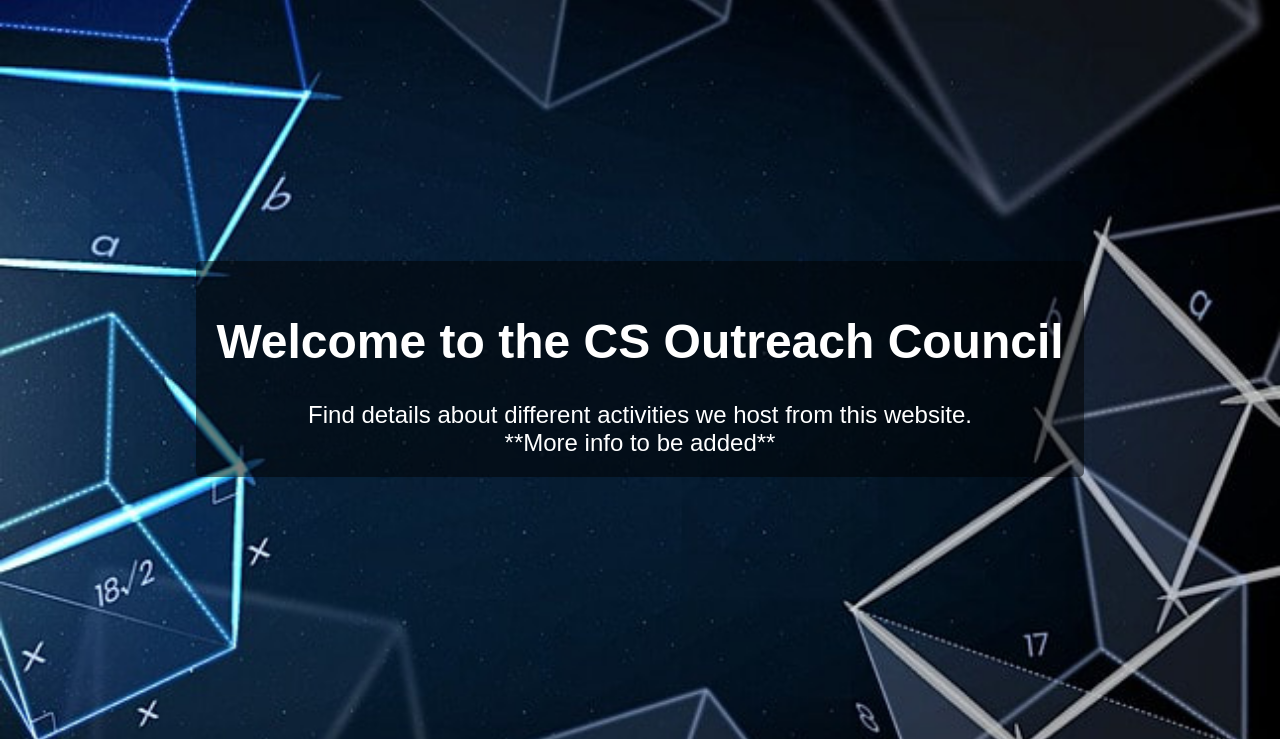
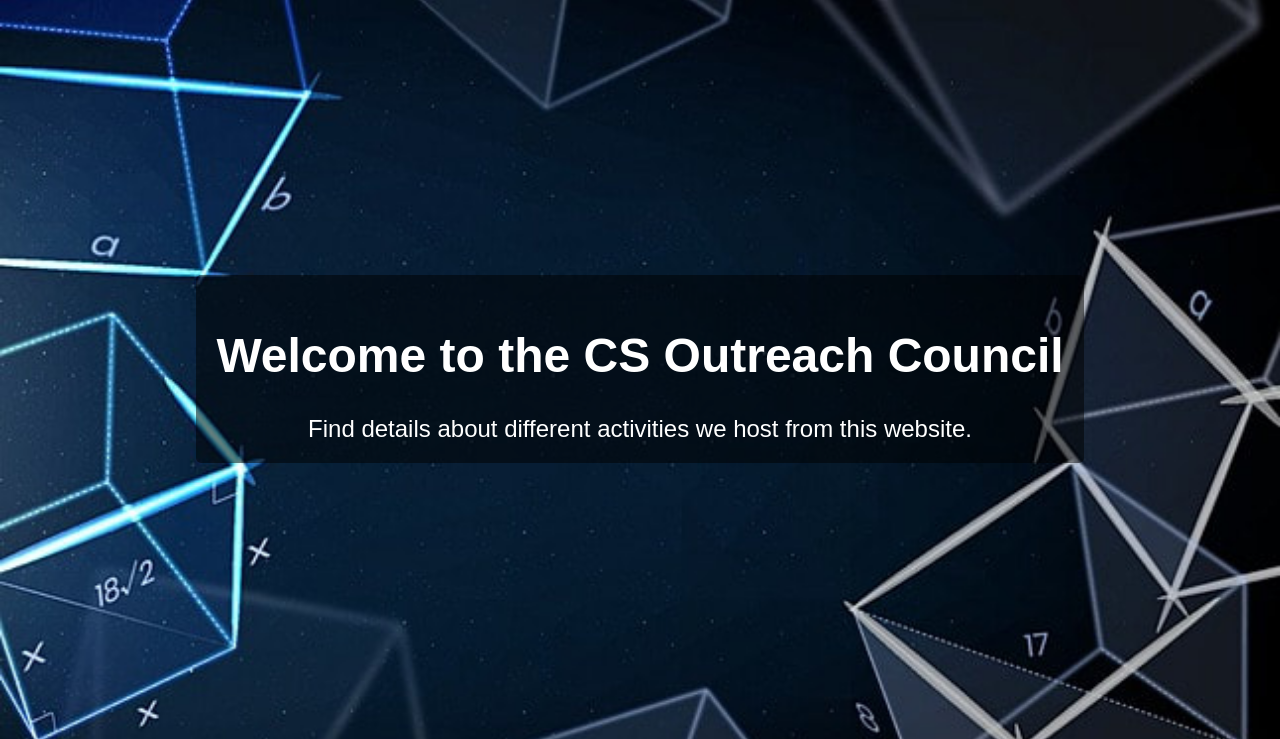
Before and after one commit to EHSCSCouncil/CSCouncilWebsite, a Flask app: page / in a window 1280 px wide. Shown: the part 97-836 px from the top of the page. Run offline with Flask 2, Linux system fonts and the light colour scheme.

Commit message:
updated some stuff

```diff
--- a/templates/council.html
+++ b/templates/council.html
@@ -11,7 +11,6 @@
         <div class="slide-content">
             <h1>Welcome to the CS Outreach Council</h1>
             <p>Find details about different activities we host from this website.</p>
-            <p>**More info to be added**</p>
         </div>
     </div>
 
@@ -20,8 +19,7 @@
     <div class="slide" style="background-image: url('/static/images/slideshow_2.png'); background-position: center top -350px; background-size: cover;">
         <div class="slide-content">
             <h1>Spooktastic Codefest</h1>
-            <p>Join us for an exciting event on October 29</p>
-            <p>**More info to be added**</p>
+            <p>Join us for an exciting event on October 26</p>
         </div>
     </div>
 </a>
```
